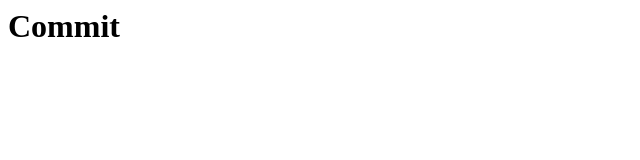
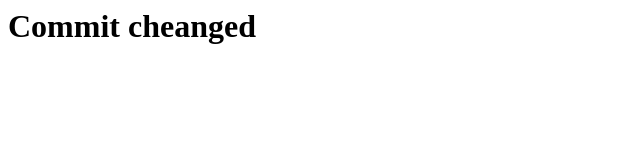
Before and after one commit to hurshedkomilov/Xproject, a plain HTML site: page index.html in a window 1280 px wide. Shown: the whole page, without its empty margins (0-640 px from the left). Drawn offline with Linux system fonts and the light colour scheme.

Commit message:
New commit

```diff
--- a/index.html
+++ b/index.html
@@ -1 +1 @@
-<h1> Commit </h1>
+<h1> Commit cheanged </h1>
```
Also changed, not shown: text.txt.
